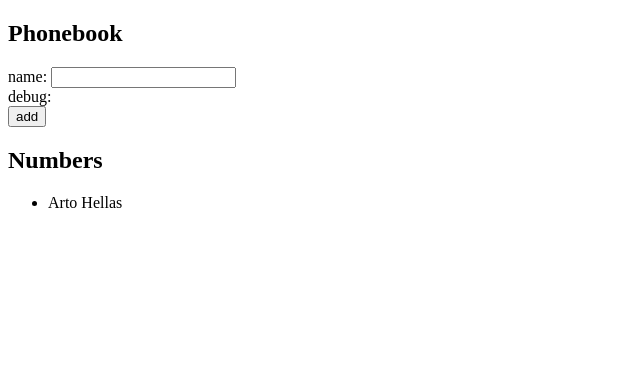
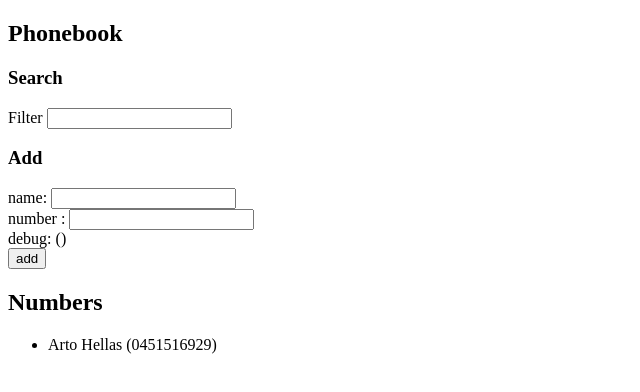
Before and after one commit to Deska1212/full-stack, a React (Vite) app in the folder introdemo/: page / in a window 1280 px wide. Shown: the top 392 px of the page, without its empty margins (0-640 px from the left). Built offline with nearby package versions, Linux system fonts and the light colour scheme.

Commit message:
End of forms

```diff
--- a/introdemo/src/App.jsx
+++ b/introdemo/src/App.jsx
@@ -1,10 +1,23 @@
 import { useState } from 'react'
+import Filter from './Components/Filter'
+import PersonList from './Components/PersonList'
 
 const App = () => {
   const [persons, setPersons] = useState([
-    { name: 'Arto Hellas' }
+    { name: 'Arto Hellas', number: '0451516929' }
   ])
   const [newName, setNewName] = useState('')
+  const [newNumber, setNewNumber] = useState('')
+  const [filter, setFilter] = useState('')
+
+  const handleFilterChange = (event) =>
+  {
+    const textToFilterBy = event.target.value
+    console.log(textToFilterBy)
+    setFilter(textToFilterBy)
+  }
+
+
 
   const addName = (event) => {
     event.preventDefault()
@@ -20,7 +33,8 @@ const App = () => {
 
 
     const newPerson = {
-      name: newName
+      name: newName,
+      number: newNumber,
     }
 
     // This is some fuckery with React's state changes being batched
@@ -32,8 +46,10 @@ const App = () => {
       return updated
     })
 
+    console.log(`Added new person to phonebook with name: ${newName}, and number ${newNumber}`);
+
     setNewName('')
-    console.log("Added new person to Phonebook: ", newPerson.name);
+    setNewNumber('')
   }
 
   const handleNewNameChange = (event) =>
@@ -41,26 +57,36 @@ const App = () => {
     setNewName(event.target.value)
   }
 
+  const handleNewNumberChange = (event) => {
+    setNewNumber(event.target.value)
+  }
+
+  const normalizedFilter = filter.trim().toLowerCase()
+  const personsToShow = normalizedFilter === '' ? persons : persons.filter(person => person.name.toLowerCase().includes(normalizedFilter))
+
   return (
     <div>
       <h2>Phonebook</h2>
+      <h3>Search</h3>
+      <div>
+        <Filter value={filter} onChange={handleFilterChange} />
+      </div>
+
+      <h3>Add</h3>
       <form>
         <div>
           name: <input value={newName} onChange={handleNewNameChange}/>
         </div>
-        <div>debug: {newName}</div>
+        <div>
+          number : <input value={newNumber} onChange={handleNewNumberChange}/>
+        </div>
+        <div>debug: {`${newName} (${newNumber})`}</div>
         <div>
           <button type="submit" onClick={addName}>add</button>
         </div>
       </form>
       <h2>Numbers</h2>
-        <ul>
-          {
-            persons.map((person) => (
-              <li key={person.name}>{person.name}</li>
-            ))
-          }
-        </ul>
+        <PersonList persons={personsToShow}/>
     </div>
   )
 }
--- /dev/null
+++ b/introdemo/src/Components/Filter.jsx
@@ -0,0 +1,7 @@
+const Filter = ({value, onChange}) => (
+    <div>
+        Filter <input value={value} onChange={onChange} />
+    </div>
+)
+
+export default Filter
--- /dev/null
+++ b/introdemo/src/Components/Person.jsx
@@ -0,0 +1,5 @@
+const Person = ({person}) => (
+    <li>{person.name} ({person.number})</li>
+)
+
+export default Person
--- /dev/null
+++ b/introdemo/src/Components/PersonList.jsx
@@ -0,0 +1,14 @@
+import Person from "./Person"
+
+const PersonList = ({persons}) => (
+    <ul>
+        {
+            persons.map((person) => (
+                // Note: key needs to be in scope of the map that is creating the element
+                <Person key={person.name} person={person}/>
+            ))
+        }
+    </ul>
+)
+
+export default PersonList
```
